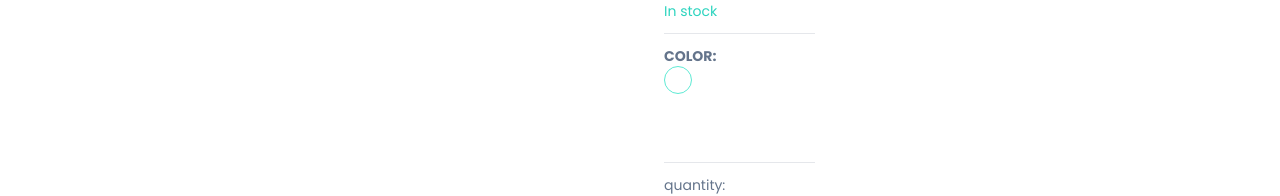
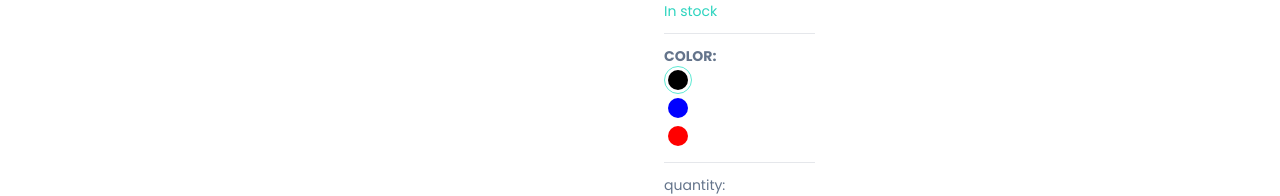
Before and after one commit to Alek30k/E-shop, a Next.js app: page /product/1 in a window 1280 px wide. Shown: the part 518-714 px from the top of the page. Built offline with nearby package versions, Linux system fonts and the light colour scheme; a web font is replaced by a local one.

Commit message:
last commit

```diff
--- a/app/components/products/SetColor.tsx
+++ b/app/components/products/SetColor.tsx
@@ -28,7 +28,10 @@ const SetColor = ({
                     : "border-none"
                 }`}
               >
-                <div></div>
+                <div
+                  style={{ background: image.colorCode }}
+                  className="h-5 w-5 rounded-full"
+                ></div>
               </div>
             );
           })}
```
